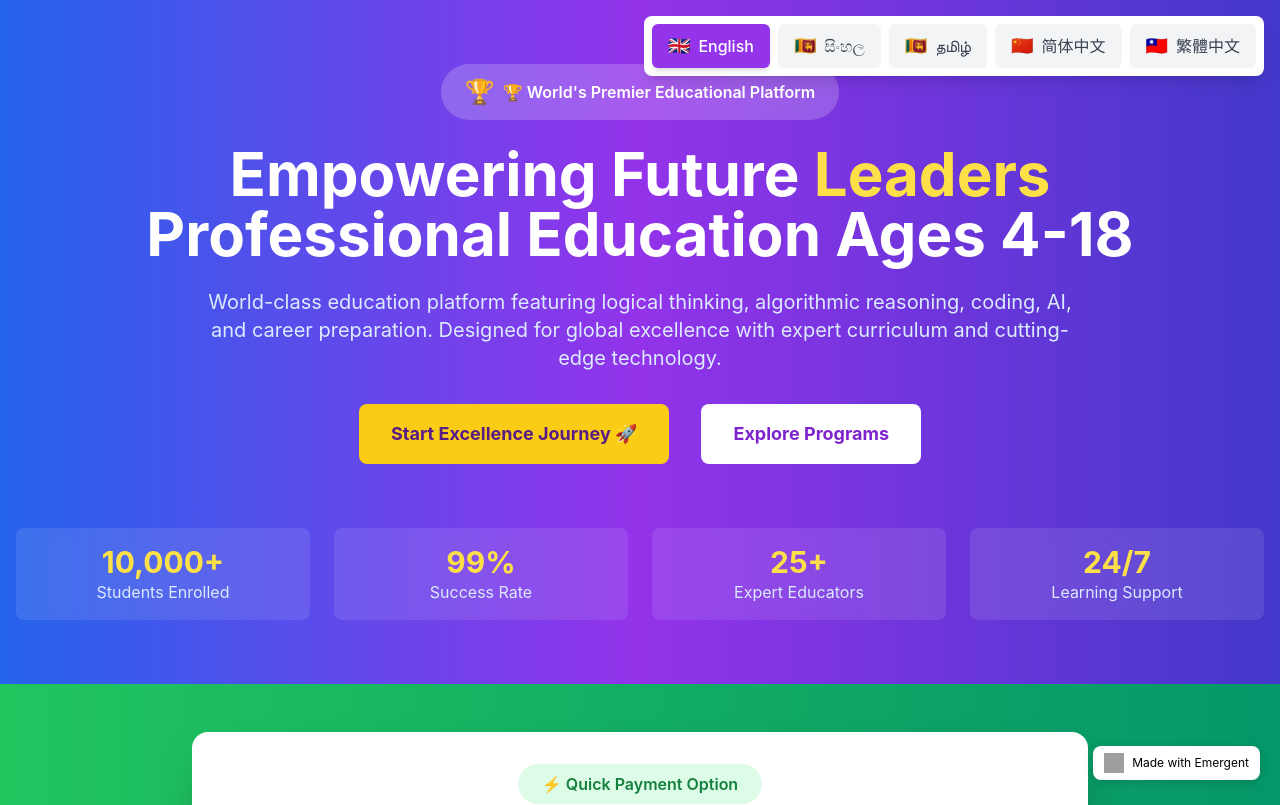
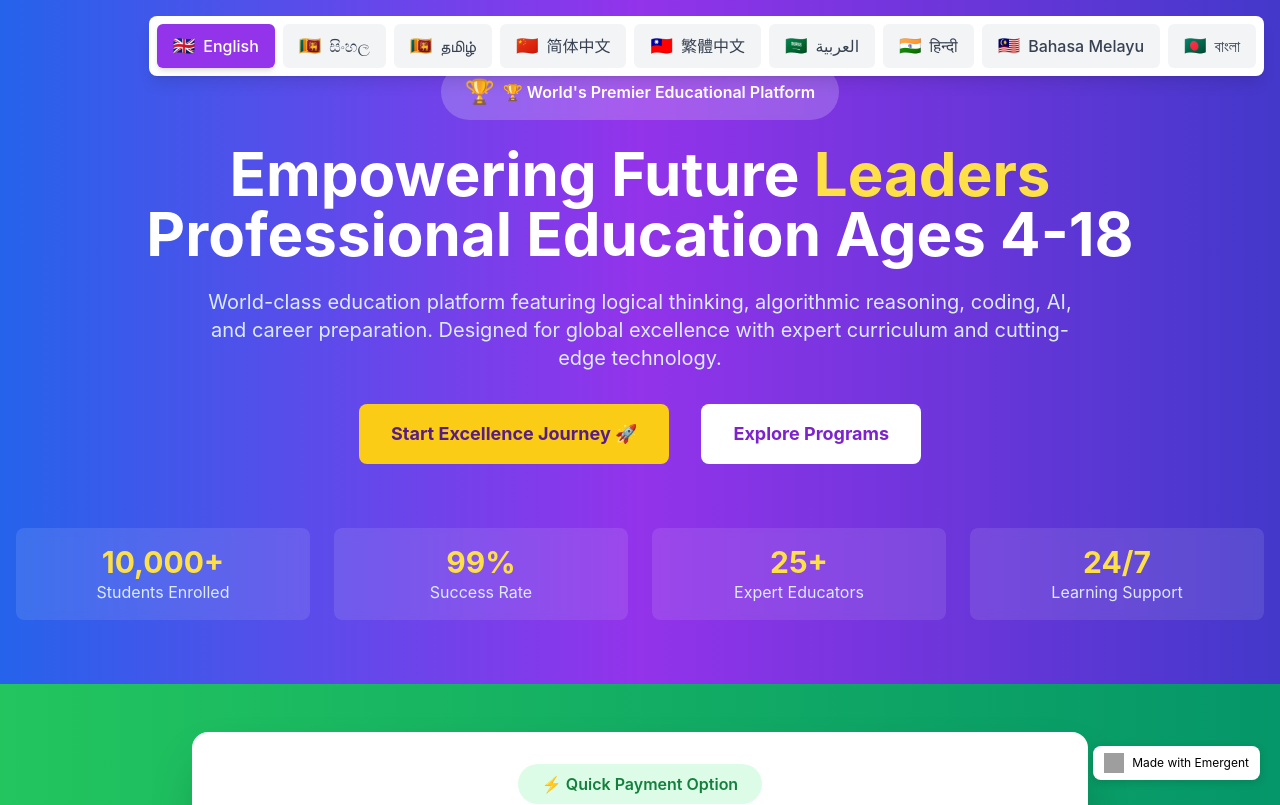
Before and after one commit to tecsrilankaworldwide/tec-platform-production, a React (Create React App) app in the folder frontend/: page / in a window 1280 px wide. Shown: the top 805 px of the page. Built offline with nearby package versions, Linux system fonts and the light colour scheme; grey boxes are pictures that could not be loaded.

Commit message:
auto-commit for d03b8a77-ab44-4712-978b-054c96eb6808

```diff
--- a/frontend/src/LanguageSwitcher.js
+++ b/frontend/src/LanguageSwitcher.js
@@ -9,7 +9,11 @@ const LanguageSwitcher = () => {
     { code: 'si', name: 'සිංහල', flag: '🇱🇰' },
     { code: 'ta', name: 'தமிழ்', flag: '🇱🇰' },
     { code: 'zh-CN', name: '简体中文', flag: '🇨🇳' },
-    { code: 'zh-TW', name: '繁體中文', flag: '🇹🇼' }
+    { code: 'zh-TW', name: '繁體中文', flag: '🇹🇼' },
+    { code: 'ar', name: 'العربية', flag: '🇸🇦' },
+    { code: 'hi', name: 'हिन्दी', flag: '🇮🇳' },
+    { code: 'ms', name: 'Bahasa Melayu', flag: '🇲🇾' },
+    { code: 'bn', name: 'বাংলা', flag: '🇧🇩' }
   ];
 
   return (
```
